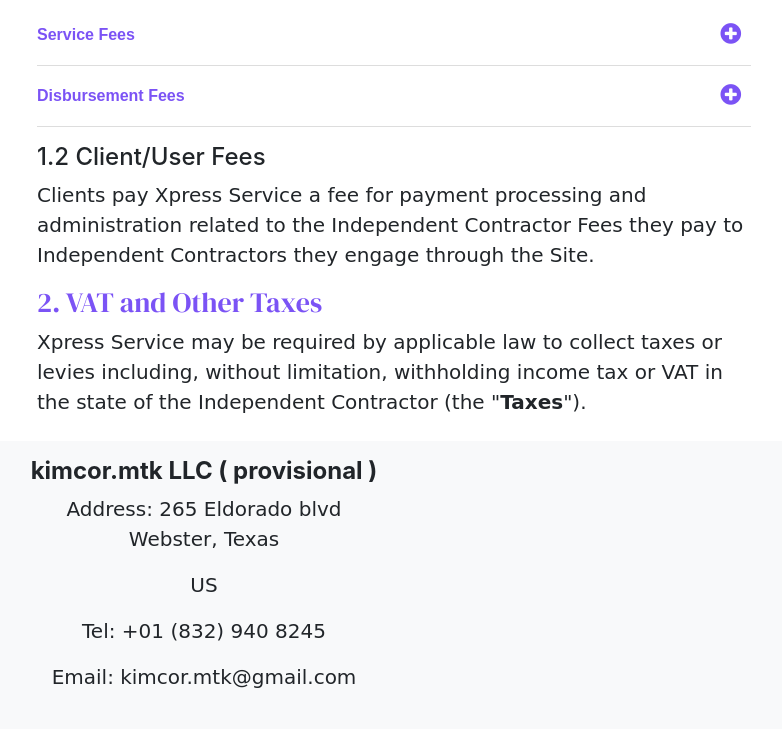
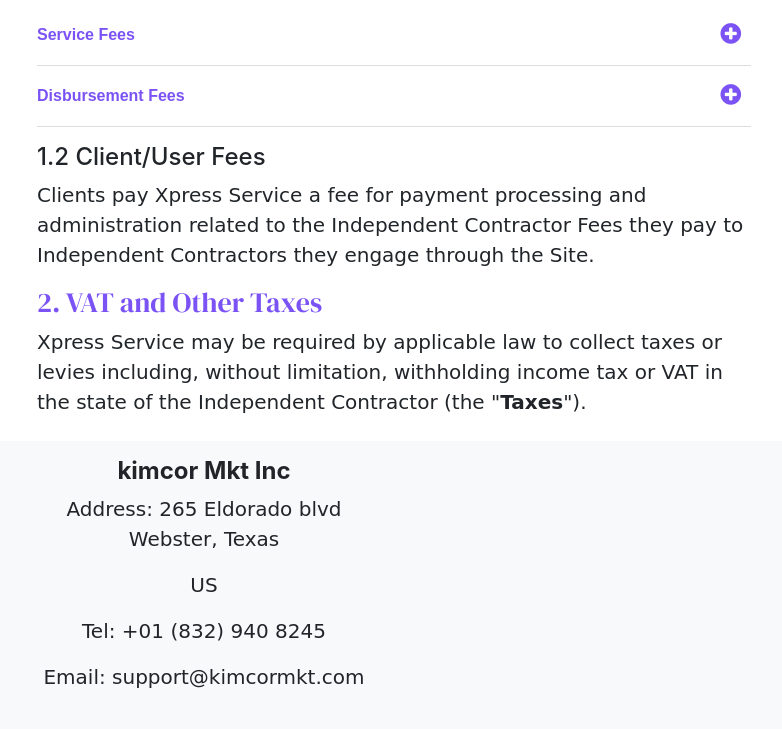
Before and after one commit to AnsleyL33/xpressService, a plain HTML site: page paymentpolicy.html in a window 1280 px wide. Shown: the part 801-1530 px from the top of the page, without its empty margins (436-1218 px from the left). Drawn offline with nearby package versions, Linux system fonts and the light colour scheme; a web font is replaced by a local one.

Commit message:
Update paymentpolicy.html

```diff
--- a/paymentpolicy.html
+++ b/paymentpolicy.html
@@ -121,11 +121,11 @@
       <div class="container">
         <div class="row text-center">
           <div class="col">
-            <h4 class="font-weight-bold">kimcor.mtk LLC ( provisional )</h4>
+            <h4 class="font-weight-bold">kimcor Mkt Inc</h4>
             <p>Address: 265 Eldorado blvd<br>Webster, Texas</p>
             <p>US</p>
             <p>Tel: +01 (832) 940 8245</p>
-            <p>Email: kimcor.mtk@gmail.com</p>
+            <p>Email: support@kimcormkt.com</p>
           </div>
         </div>
 
```
